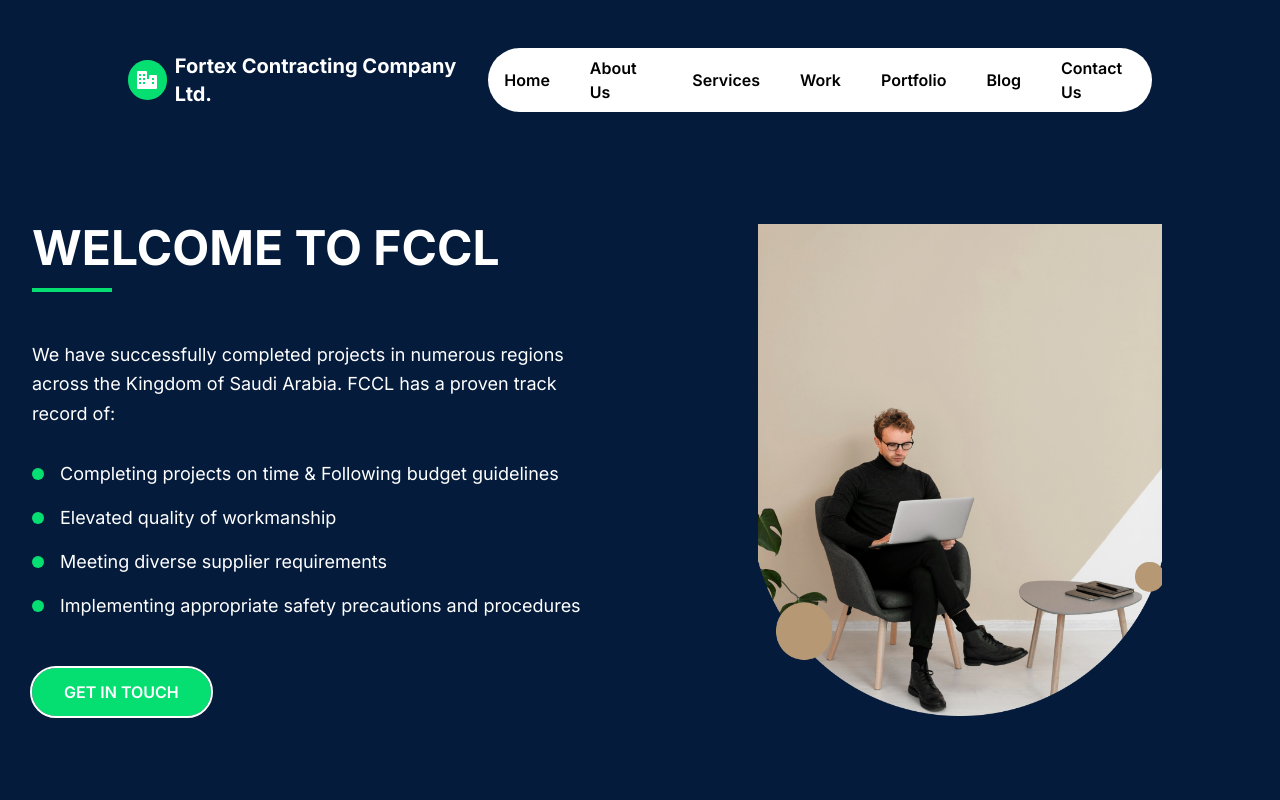
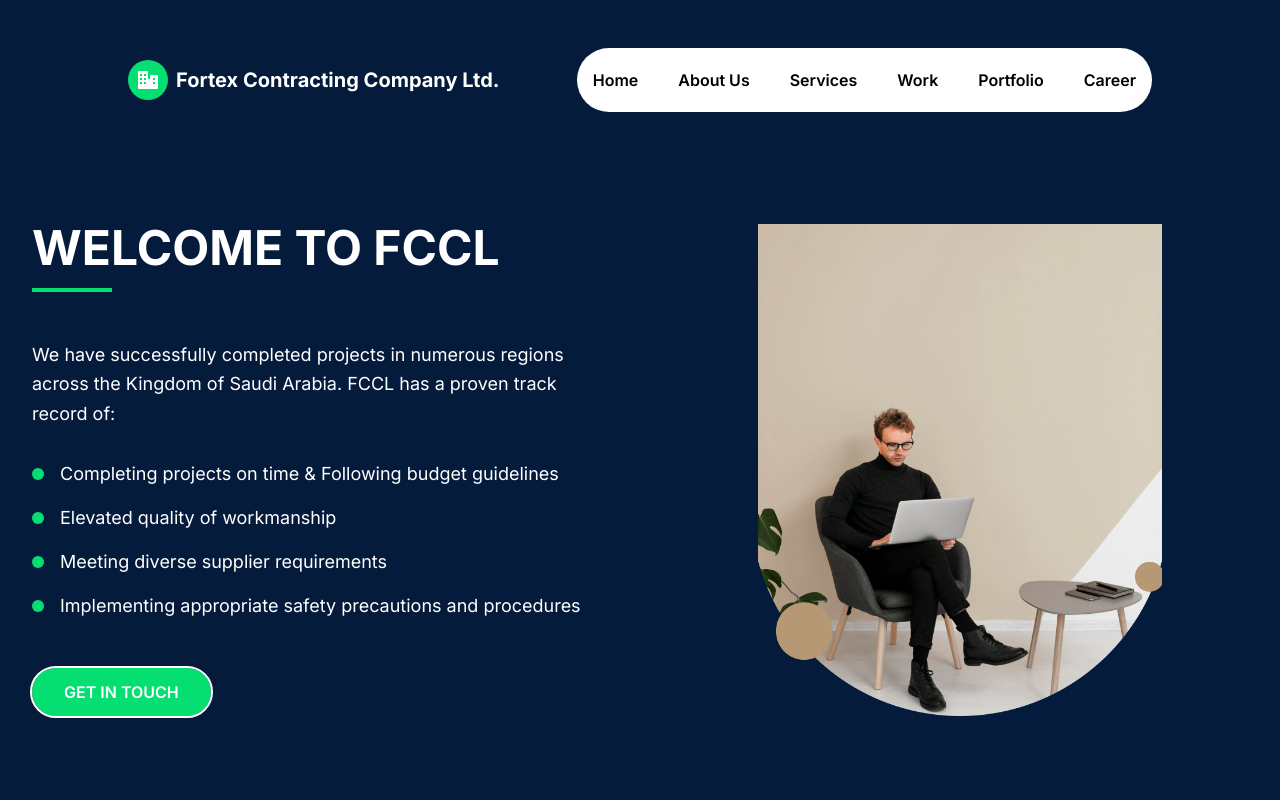
Before and after one commit to Najmul216/corporate_portfolio_website, a Next.js app: page / in a window 1280 px wide. Shown: the top 800 px of the page. Built offline with nearby package versions, Linux system fonts and the light colour scheme.

Commit message:
Add Services constants

```diff
--- a/constant/constant.ts
+++ b/constant/constant.ts
@@ -27,13 +27,47 @@ export const NavLINKS = [
         lable: "Portfolio",
     },
     {
-        id: 6,
+        id: 7,
         url: "#",
-        lable: "Blog",
+        lable: "Career",
+    },
+]
+
+export const SERVICES = [
+    {
+        id: 1,
+        icon: "🏢",
+        title: "Engineering Projects Management",
+        description: "We develop and understand project expectations and then manage those needs with a design team. Innovation should happen throughout a project.",
     },
     {
-        id: 7,
-        url: "#",
-        lable: "Contact Us",
+        id: 2,
+        icon: "🧑",
+        title: "Man-Power Operations and Maintenance",
+        description: "We work closely with architects and designers to understand the project, and ultimately develop a targeted solution that optimizes every stage of the build.",
+    },
+    {
+        id: 3,
+        icon: "💧",
+        title: "Water & Sewage Pump Stations",
+        description: "EPCC Services provides the right resources and expertise to evaluate concepts in building high standard Water & Sewage Pump Stations.",
+    },
+    {
+        id: 4,
+        icon: "🏗️",
+        title: "Construction Services",
+        description: "EPCC provides the right resources and expertise to evaluate concepts through our industry leading Preconstruction Services team.",
+    },
+    {
+        id: 5,
+        icon: "🏛️",
+        title: "Civil Departments and Buildings",
+        description: "In the past decade alone, we have completed more than 5 million square feet of construction building.",
+    },
+    {
+        id: 6,
+        icon: "🚚",
+        title: "Industrial Works",
+        description: "We employs a talented team of industry leading professionals capable of self-performing complex concrete work, considered on a project specific basis.",
     },
 ]
```
